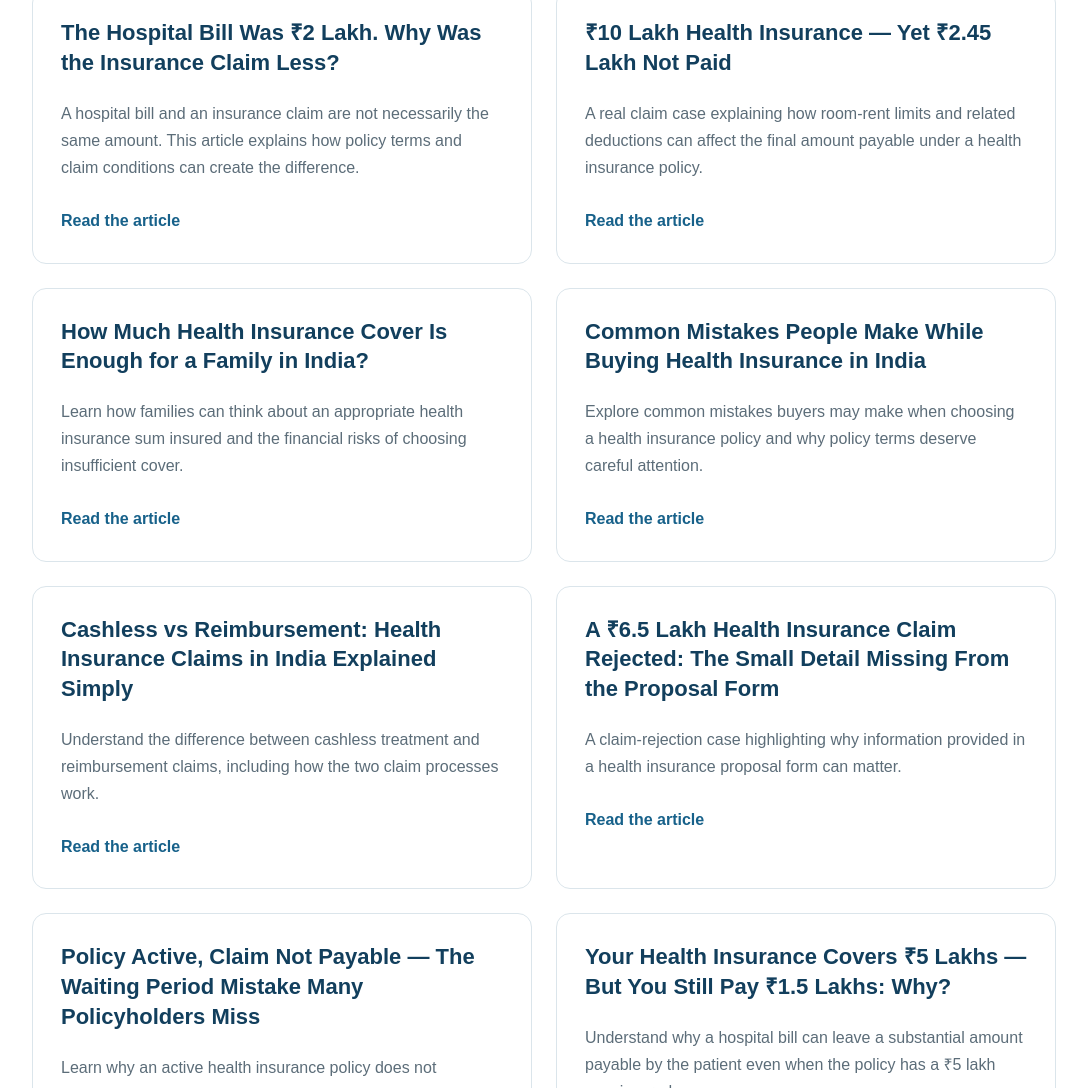
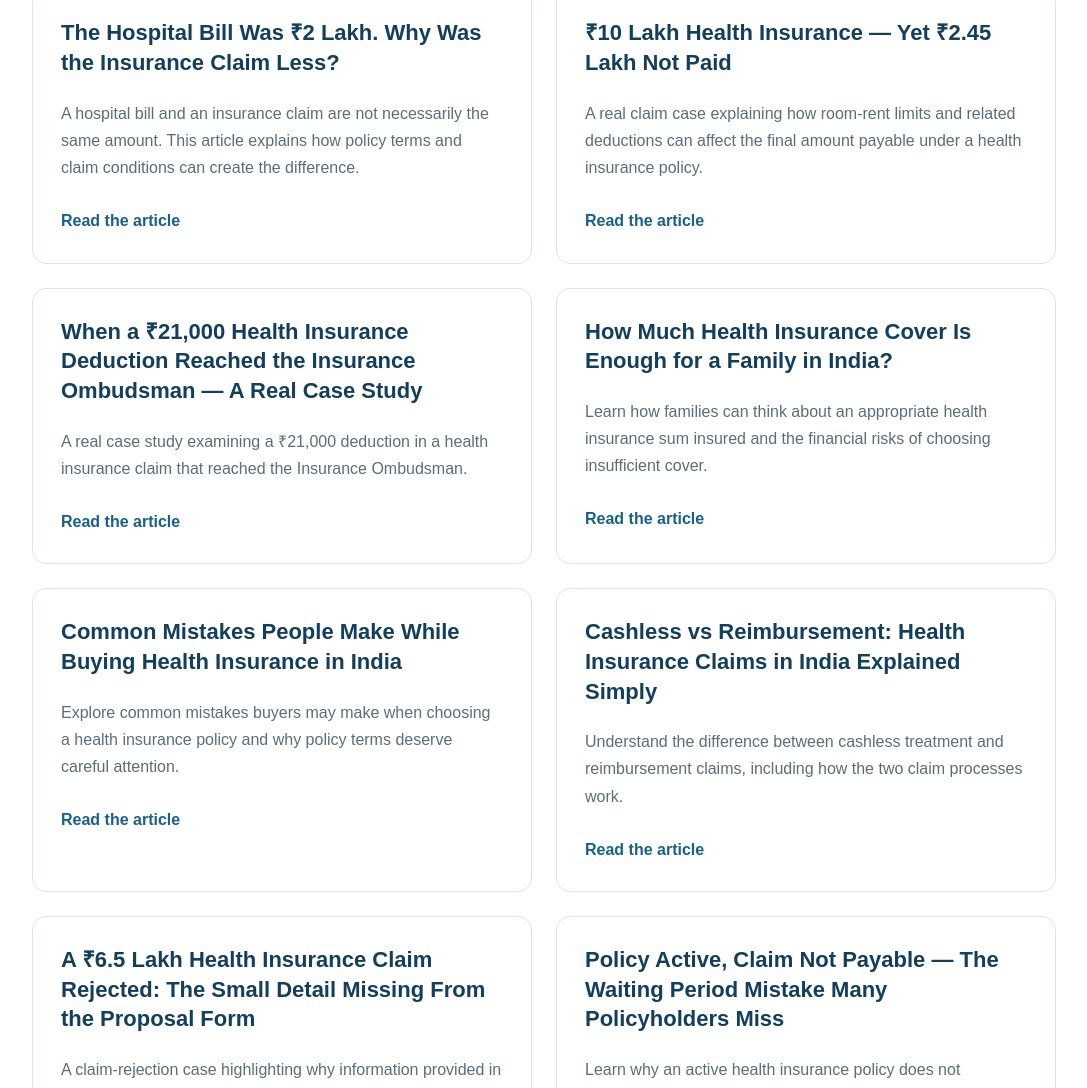
Before and after one commit to Sukhamay24/health-insurance-behaviour-lab, a plain HTML site: page articles.html in a window 1280 px wide. Shown: the part 1759-2847 px from the top of the page, without its empty margins (96-1183 px from the left). Drawn offline with Linux system fonts and the light colour scheme.

Commit message:
Update articles.html

```diff
--- a/articles.html
+++ b/articles.html
@@ -364,7 +364,18 @@ footer a{
   <a href="https://singharoysukhamay.medium.com/10-lakh-health-insurance-yet-2-45-7fbce19e92f9" target="_blank" rel="noopener">
     Read the article
   </a>
-</article><article class="card">
+</article>
+ <article class="card">
+  <h3>When a ₹21,000 Health Insurance Deduction Reached the Insurance Ombudsman — A Real Case Study</h3>
+  <p>
+    A real case study examining a ₹21,000 deduction in a
+    health insurance claim that reached the Insurance Ombudsman.
+  </p>
+  <a href="https://medium.com/@singharoysukhamay/when-a-21-000-health-insurance-deduction-reached-the-insurance-ombudsman-a-real-case-study-a61e42c6803a" target="_blank" rel="noopener">
+    Read the article
+  </a>
+</article>
+      <article class="card">
   <h3>How Much Health Insurance Cover Is Enough for a Family in India?</h3>
   <p>
     Learn how families can think about an appropriate health insurance
```
